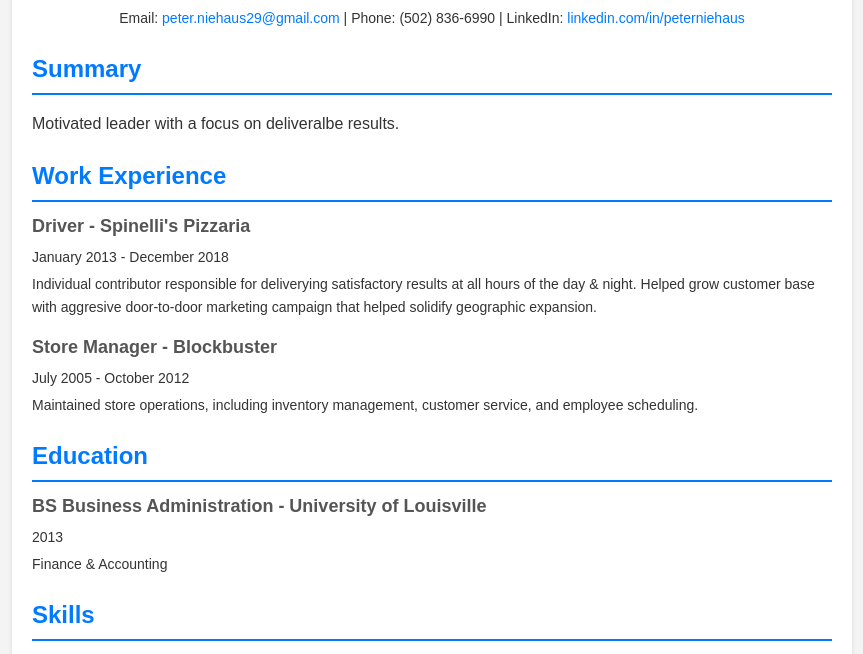
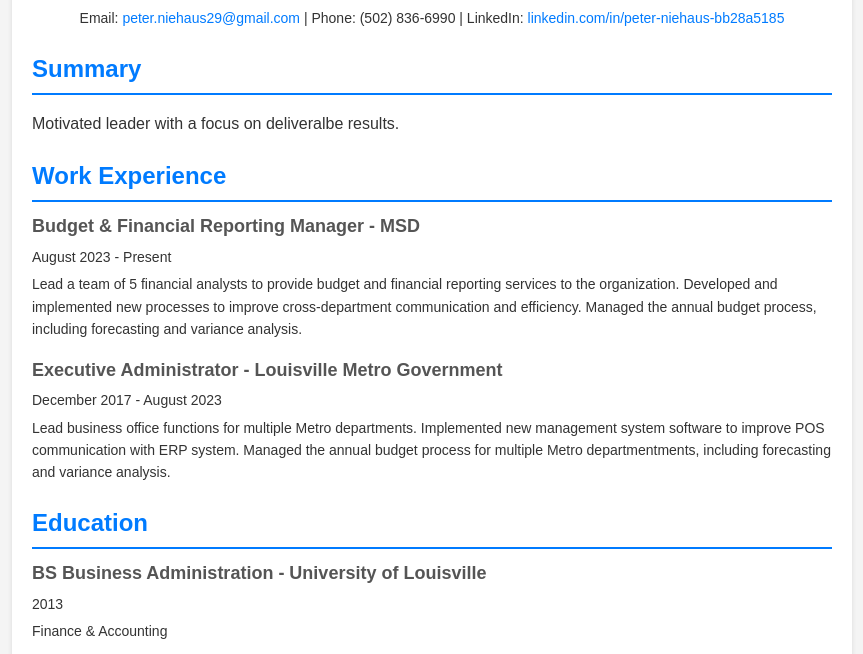
Before and after one commit to PN107/resume, a plain HTML site: page index.html in a window 1280 px wide. Shown: the part 91-745 px from the top of the page, without its empty margins (208-1071 px from the left). Drawn offline with Linux system fonts and the light colour scheme.

Commit message:
Add files via upload

```diff
--- a/index.html
+++ b/index.html
@@ -85,7 +85,7 @@
                         >peter.niehaus29@gmail.com</a
                     >
                     | Phone: (502) 836-6990 | LinkedIn:
-                    <a href="#">linkedin.com/in/peterniehaus</a>
+                    <a href="#">linkedin.com/in/peter-niehaus-bb28a5185</a>
                 </p>
             </section>
             <section class="section">
@@ -97,18 +97,21 @@
             <section class="section">
                 <h2>Work Experience</h2>
                 <div class="item">
-                    <h3>Driver - Spinelli's Pizzaria</h3>
-                    <p>January 2013 - December 2018</p>
+                    <h3>Budget & Financial Reporting Manager - MSD</h3>
+                    <p>August 2023 - Present</p>
                     <p>
-                        Individual contributor responsible for deliverying satisfactory results at all hours of the day & night.
-                        Helped grow customer base with aggresive door-to-door marketing campaign that helped solidify geographic expansion.
+                        Lead a team of 5 financial analysts to provide budget and financial reporting services to the organization.
+                        Developed and implemented new processes to improve cross-department communication and efficiency.
+                        Managed the annual budget process, including forecasting and variance analysis.
                     </p>
                 </div>
                 <div class="item">
-                    <h3>Store Manager - Blockbuster</h3>
-                    <p>July 2005 - October 2012 </p>
+                    <h3>Executive Administrator - Louisville Metro Government</h3>
+                    <p>December 2017 - August 2023</p>
                     <p>
-                        Maintained store operations, including inventory management, customer service, and employee scheduling.
+                        Lead business office functions for multiple Metro departments.
+                        Implemented new management system software to improve POS communication with ERP system.
+                        Managed the annual budget process for multiple Metro departmentments, including forecasting and variance analysis.
                     </p>
                 </div>
             </section>
```
